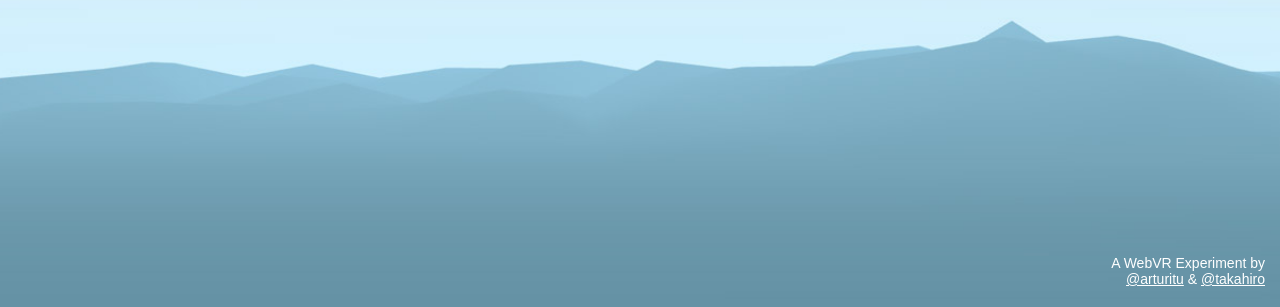
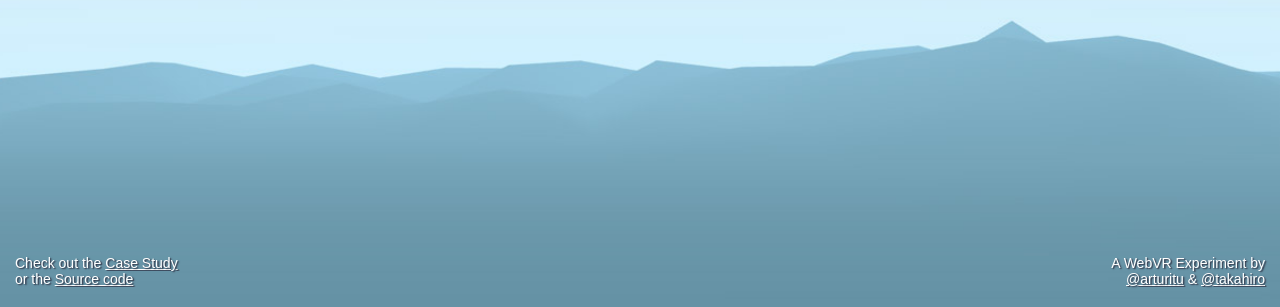
Before and after one commit to arturitu/webvr-gltf-animations, a website: page app/index.html in a window 1280 px wide. Shown: the part 493-800 px from the top of the page. Drawn offline with Linux system fonts and the light colour scheme; files whose address does not match are found by name.

Commit message:
Add README.md file and link on footer to the Case Study

```diff
--- a/app/css/style.css
+++ b/app/css/style.css
@@ -140,6 +140,19 @@ footer {
   text-align: right;
 }
 
+#case{
+  position: absolute;
+  color: white;
+  width: 210px;
+  bottom: 20px;
+  left: 15px;
+}
+
+footer {
+  text-shadow: #2f3143 0.1em 0.05em 0.1em;
+}
+
+
 
 @media (max-width: 700px) {
   h1 {
@@ -174,4 +187,7 @@ footer {
     left: 50%;
     text-align: center;
   }
+  #case{
+    display: none;
+  }
 }
--- a/app/index.html
+++ b/app/index.html
@@ -43,6 +43,9 @@
 		<section id="webgl-content">
 		</section>
 		<footer>
+			<div id="case">
+				Check out the <a href="https://unboring.net/cases/sharetwotalk" target="_blank">Case Study</a><br/>or the <a href="https://github.com/arturitu/webvr-gltf-animations" target="_blank">Source code</a>
+			</div>
 			<div id="authors">
 				A WebVR Experiment by <a href="https://twitter.com/arturitu" target="_blank">@arturitu</a> &amp; <a href="http://takahirox.github.io/" target="_blank">@takahiro</a>
 			</div>
```
Also changed, not shown: README.md (added).
